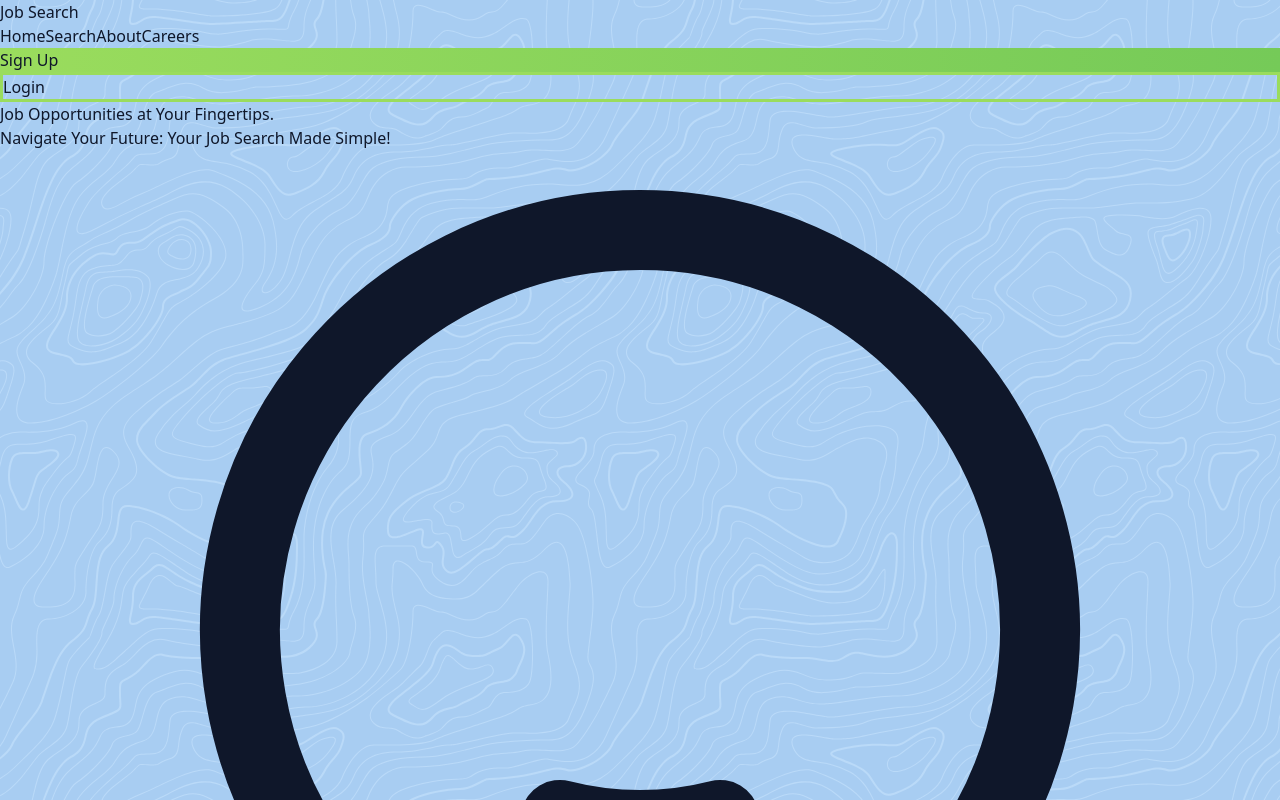
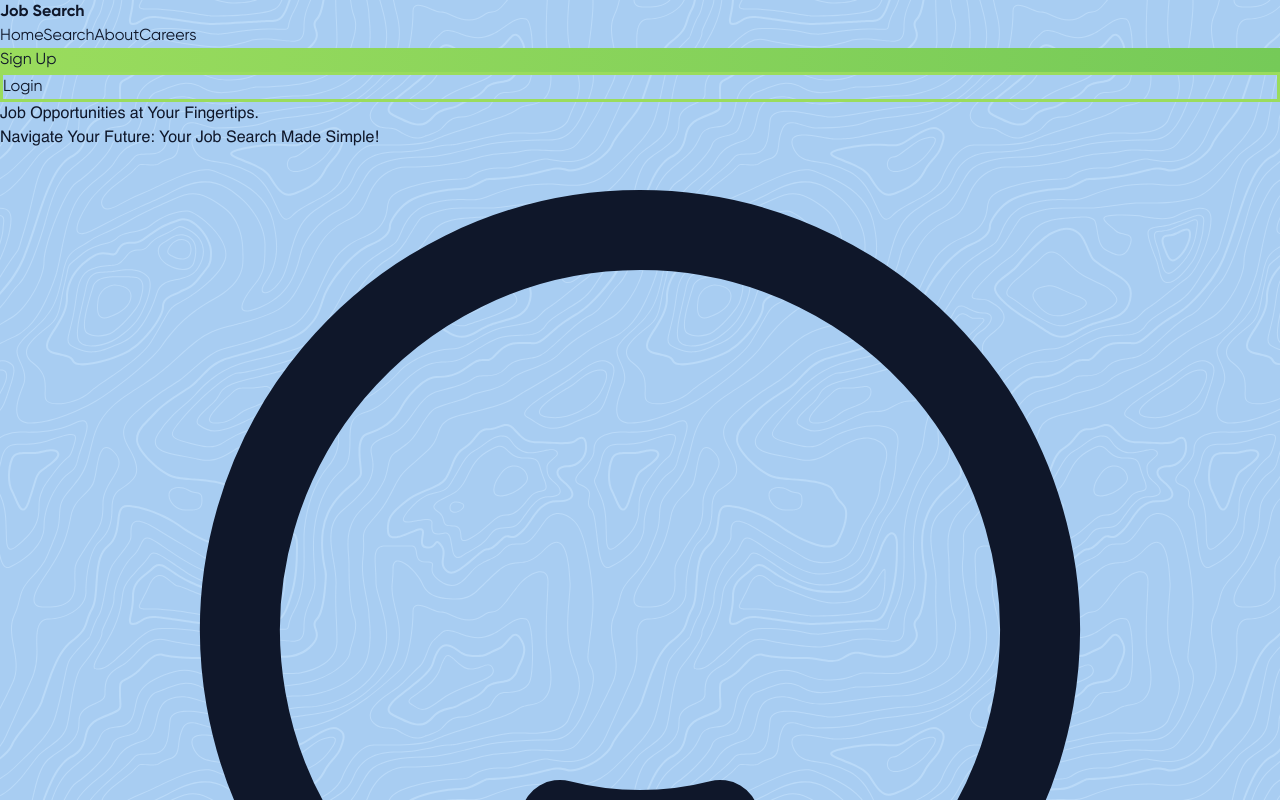
Before and after one commit to fasakinhenry/jobsearch, a React (Vite) app: page / in a window 1280 px wide. Shown: the top 800 px of the page. Built offline with nearby package versions, Linux system fonts and the light colour scheme.

Commit message:
implementing font

```diff
--- a/src/components/Header.jsx
+++ b/src/components/Header.jsx
@@ -3,10 +3,10 @@ import Button from "./Button";
 
 const Header = () => {
   return (
-    <div className="py-10">
+    <div className="gilroy py-10">
       <div className="px-20 container">
         <div className="flex items-center justify-between">
-          <h2 className="text-3xl font-bold">Job Search</h2>
+          <h2 className="text-3xl font-bold gilroy-bold">Job Search</h2>
           <div className="flex justify-center items-center gap-5">
             <Link to="/" className="text-md">
               Home
--- a/src/components/Hero.jsx
+++ b/src/components/Hero.jsx
@@ -1,12 +1,12 @@
 import { LightBulbIcon } from "@heroicons/react/24/outline";
 const Hero = () => {
   return (
-    <div className="py-5 h-full">
-      <div className="container px-20">
+    <div className="helvetica py-5 h-full">
+      <div className="container px-40">
         <div className="grid  place-items-start">
           <div className="grid py-6 max-w-5xl mx-auto">
             <div className="text-center grid gap-8">
-              <h2 className="text-6xl font-extrabold">
+              <h2 className="text-6xl helvetica-bold font-extrabold">
                 Job Opportunities at Your Fingertips.
               </h2>
               <p className="text-md">
--- a/src/pages/App/landing.jsx
+++ b/src/pages/App/landing.jsx
@@ -2,7 +2,7 @@ import { Header, Hero } from "../../components";
 const Landing = () => {
   return (
     <div className="bg-pattern blue h-[100vh] w-[100vw] overflow-hidden">
-      <div className="grid ">
+      <div className="grid">
         <Header />
         <Hero />
       </div>
```
Also changed, not shown: 1 other file (tests, documents, lock files or other folders).
